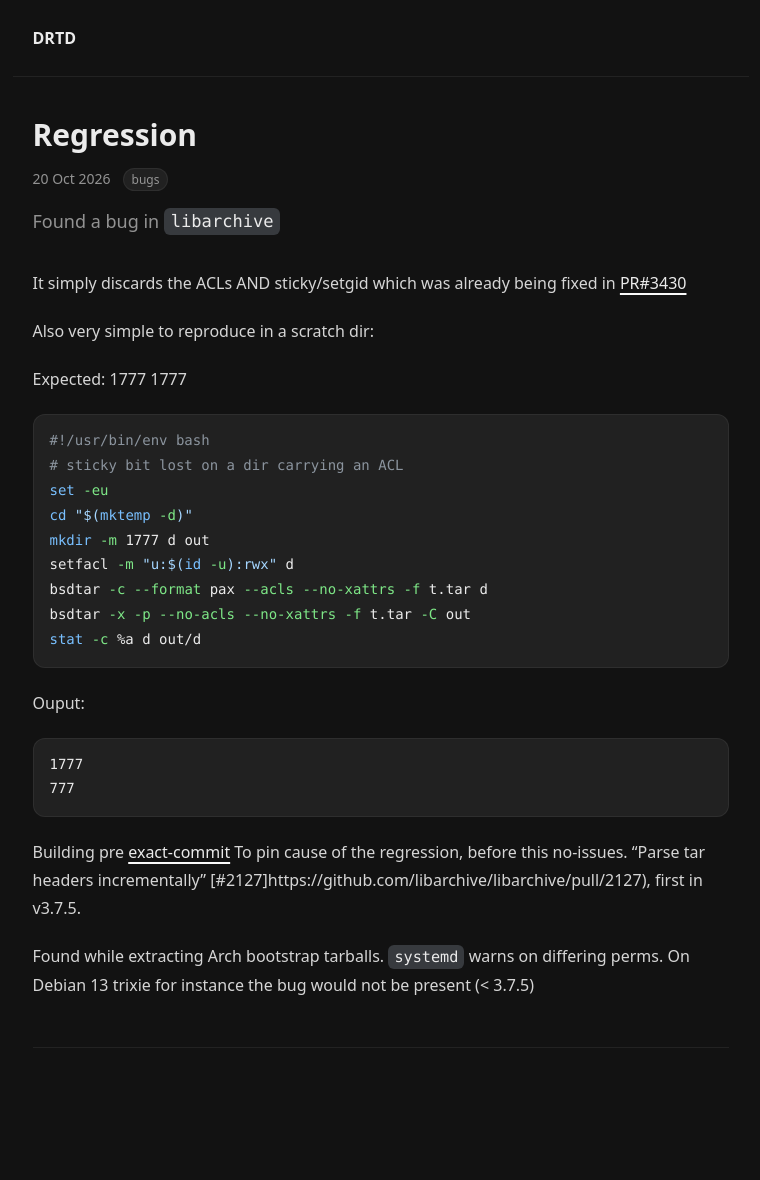
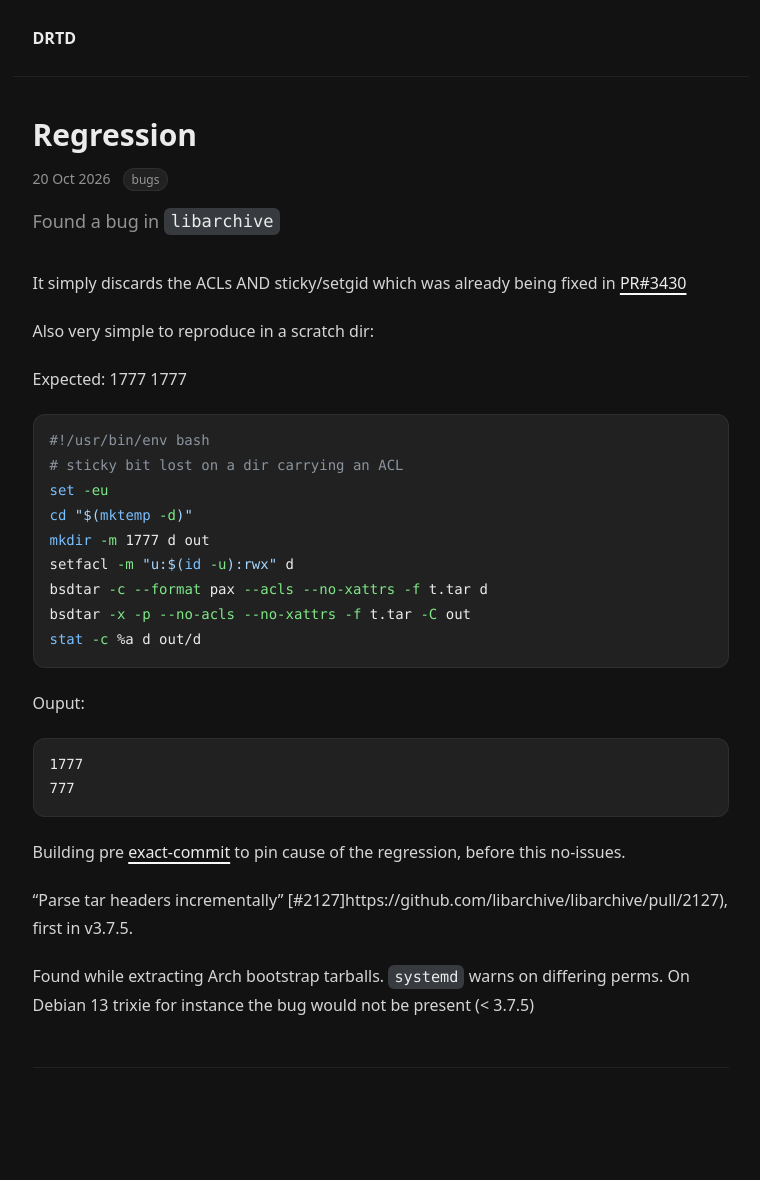
Before and after one commit to h8d13/dontreadthedocs, a Jekyll site: the page built from _posts/2026-10-20-regression-bsdtar.md, in a window 1280 px wide. Shown: the whole page, without its empty margins (252-1012 px from the left). Built offline with Jekyll 4.4.1, drawn with Linux system fonts in a browser that asks for light colours.

Commit message:
misc
Signed-off-by: h8d13 <hadean-eon-dev@proton.me>

````diff
--- a/_posts/2026-10-20-regression-bsdtar.md
+++ b/_posts/2026-10-20-regression-bsdtar.md
@@ -30,7 +30,8 @@ Ouput:
 ```
 
 Building pre [exact-commit](https://github.com/libarchive/libarchive/commit/2d8a5760c5ec553283a95a1aaca746f6eb472d0f)
-To pin cause of the regression, before this no-issues.
+to pin cause of the regression, before this no-issues.
+
 "Parse tar headers incrementally" [#2127]https://github.com/libarchive/libarchive/pull/2127),
 first in v3.7.5.
 
````
